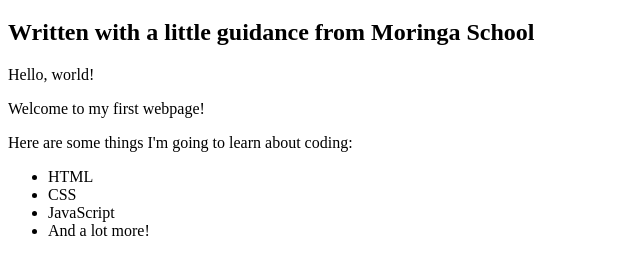
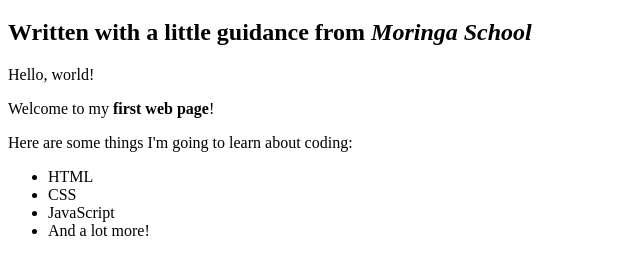
Before and after one commit to Meli70/vigilant-website, a plain HTML site: page my-first-webpage.html in a window 1280 px wide. Shown: the part 61-336 px from the top of the page, without its empty margins (0-640 px from the left). Drawn offline with Linux system fonts and the light colour scheme.

Commit message:
Add inline elements

```diff
--- a/my-first-webpage.html
+++ b/my-first-webpage.html
@@ -5,9 +5,9 @@
   </head>
   <body>
     <h1>My First Webpage</h1>
-    <h2>Written with a little guidance from Moringa School</h2>
+    <h2>Written with a little guidance from <em>Moringa School</em></h2>
     <p>Hello, world!</p>
-    <p>Welcome to my first webpage!</p>
+    <p>Welcome to my <strong>first web page</strong>!</p>
     <p>Here are some things I'm going to learn about coding:</p>
     <ul>
       <li>HTML</li>
```
